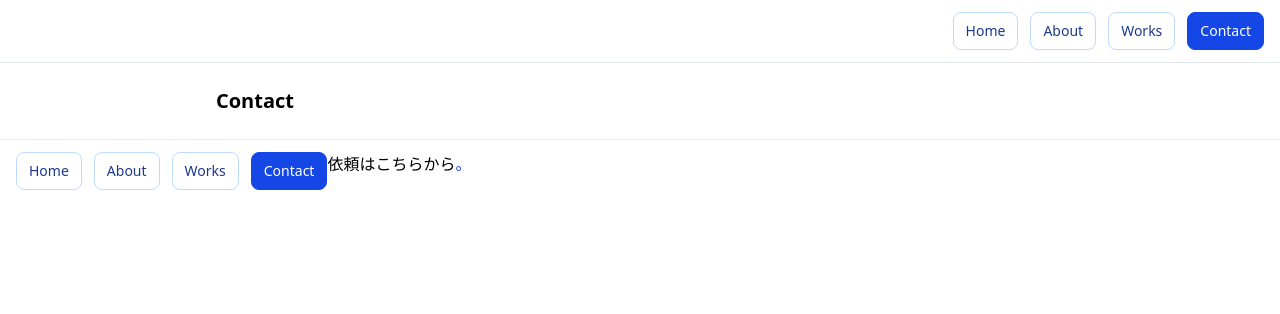
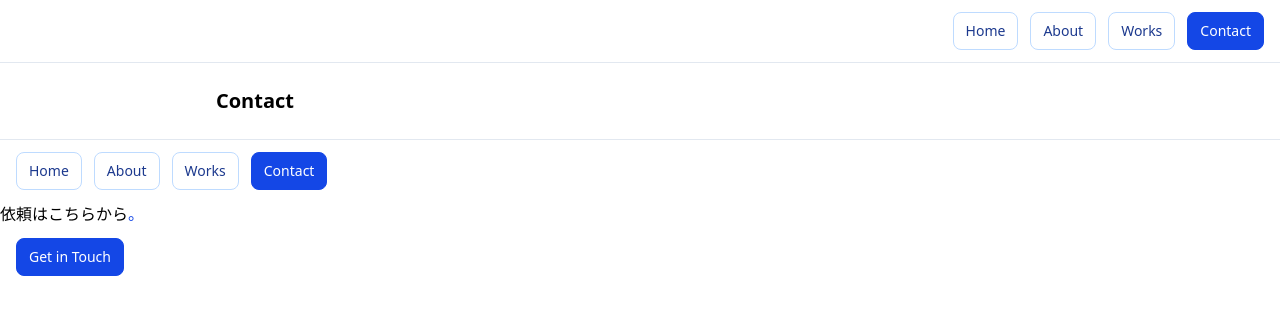
Before and after one commit to Taishun-Hagihara/taishun-portfolio, a React (Vite) app: page /contact in a window 1280 px wide. Shown: the top 314 px of the page. Built offline with nearby package versions, Linux system fonts and the light colour scheme.

Commit message:
making footer

```diff
--- /dev/null
+++ b/src/components/Contact.jsx
@@ -0,0 +1,16 @@
+import { NavLink } from "react-router-dom";
+
+export default function Contact () {
+    return(
+        <div className=" border-slate-200 px-4 py-3 flex justify-start">
+            <nav className="">
+                <NavLink
+                    to="/contact"
+                    className="border-blue-700 bg-blue-700 text-white inline-flex items-center rounded-lg border px-3 py-2 text-sm font-medium transition "
+                >
+                    Get in Touch
+                </NavLink>
+            </nav>
+        </div>
+    )
+}
--- a/src/components/Footer.jsx
+++ b/src/components/Footer.jsx
@@ -42,7 +42,8 @@ export default function Footer() {
                     Contact
                 </NavLink>
             </nav>
-            <p>依頼はこちらから<span className="text-blue-700">。</span></p>
+
+
         </footer>
     );
 }
--- a/src/layout/Layoutforheader.jsx
+++ b/src/layout/Layoutforheader.jsx
@@ -1,7 +1,7 @@
 import { Outlet, useLocation } from "react-router-dom";
 import Header from "../components/Header.jsx";
 import Footer from "../components/Footer.jsx"
-
+import Contact from "../components/Contact.jsx"
 
 
 export default function Layoutforheader() {
@@ -13,6 +13,8 @@ export default function Layoutforheader() {
                 <Outlet />
             </main>
             <Footer />
+            <p>依頼はこちらから<span className="text-blue-700">。</span></p>
+            <Contact />
         </div>
     );
 }
```
